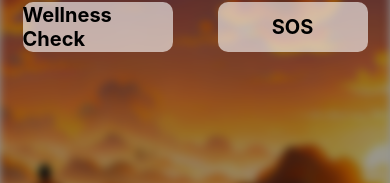
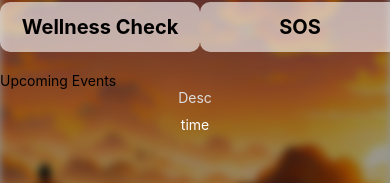
Before and after one commit to ntpotraz/PIC-Health-App, a React Native app: screen /Calendar in a window 390 px wide. Shown: the part 153-336 px from the top of the page. Built offline with nearby package versions, Linux system fonts and the light colour scheme.

Commit message:
Trying to get upcoming events back

```diff
--- a/components/CalendarView.jsx
+++ b/components/CalendarView.jsx
@@ -1,7 +1,24 @@
 import { View, Text, TouchableOpacity, StyleSheet } from 'react-native';
 import { Calendar } from 'react-native-calendars';
 
-const CalendarView = ({ onEventPress, events, selectedCalendars }) => {
+const UpcomingEvent = ({ title, desc, date }) => {
+  return (
+    <View style={styles.upcomingEvent}>
+      <View>
+        <Text style={styles.eventTitle}>{title}</Text>
+        <Text style={styles.eventDesc}>{desc}</Text>
+      </View>
+      <View>
+        <Text style={styles.eventDate}>{date}</Text>
+      </View>
+    </View>
+  )
+}
+
+
+const CalendarView = ({ onEventPress, events, eventsArray, selectedCalendars }) => {
+
+console.log(eventsArray)
 
   const markedDates = Object.keys(events).reduce((acc, date) => {
     acc[date] = { marked: true };
@@ -35,6 +52,14 @@ const CalendarView = ({ onEventPress, events, selectedCalendars }) => {
           </View>
         </TouchableOpacity>
       </View>
+      <View>
+        <Text>Upcoming Events</Text>
+        <UpcomingEvent
+          title={eventsArray}
+          desc={"Desc"}
+          date={"time"}
+        />
+      </View>
     </View>
   );
 };
@@ -55,7 +80,7 @@ const styles = StyleSheet.create({
     marginTop: 20, // Add space between calendar and buttons
   },
   wellnessSOS: {
-    width: 150,
+    width: 200,
     height: 50,
     justifyContent: "center",
     alignItems: "center",
@@ -77,4 +102,18 @@ const styles = StyleSheet.create({
     textAlign: 'center',
     marginTop: 20,
   },
+  eventTitle: {
+    fontSize: 24,
+    fontWeight: "bold",
+    color: "white",
+  },
+  eventDesc: {
+    margin: "auto",
+    paddingBottom: 10,
+    color: "#DDD",
+  },
+  eventDate: {
+    margin: "auto",
+    color: "white"
+  },
 });
--- a/components/ListView.jsx
+++ b/components/ListView.jsx
@@ -1,15 +1,8 @@
 import React, { useState } from 'react';
 import { View, Text, SectionList, StyleSheet, TouchableOpacity } from 'react-native';
 
-const ListView = ({ onEventPress, events , selectedCalendars }) => {
+const ListView = ({ onEventPress, eventsArray , selectedCalendars }) => {
   const [error, setError] = useState(null);
-
-  const eventsArray = [];
-  for (const event of Object.entries(events)) {
-    event[1].forEach(item => {
-      eventsArray.push(item)
-    });
-  }
 
   const formatEvents = (events) => {
     const groupedEvents = events.reduce((acc, event) => {
--- a/screens/CalendarScreen.jsx
+++ b/screens/CalendarScreen.jsx
@@ -7,11 +7,6 @@ import Popup from "../components/PopUp";
 import CalendarBar from "../components/CalendarBar";
 
 import { fetchCalendarEvents } from '../services/GoogleCalendarService';
-
-  const calendarOptions = [
-    { key: 'pichealthtest@gmail.com', value: 'Pacific Islander Community' },
-    { key: 'f98eb9b3491ce0f74ae3d3dca31849eedcd596b5f7a7cb5a8604f05932d11128@group.calendar.google.com', value: 'Latino Community' }
-  ];
 
 const CalendarPage = () => {
   const [calendarMode, setCalendarMode] = useState(true);
@@ -25,6 +20,14 @@ const CalendarPage = () => {
     { key: 'pichealthtest@gmail.com', value: 'Pacific Islander Community' },
     { key: 'f98eb9b3491ce0f74ae3d3dca31849eedcd596b5f7a7cb5a8604f05932d11128@group.calendar.google.com', value: 'Latino Community' }
   ];
+
+  const eventsArray = [];
+  for (const event of Object.entries(events)) {
+    event[1].forEach(item => {
+      eventsArray.push(item)
+    });
+  }
+
 
   useEffect(() => {
     async function loadEvents() {
@@ -78,11 +81,13 @@ const CalendarPage = () => {
               onEventPress={handleEventPress}
               events={events}
               selectedCalendars={selectedCalendars}
+              eventsArray={eventsArray}
             />
             : <ListView
               onEventPress={handleEventPress}
               events={events}
               selectedCalendars={selectedCalendars}
+              eventsArray={eventsArray}
             />}
         </View>
       </ImageBackground>
```
